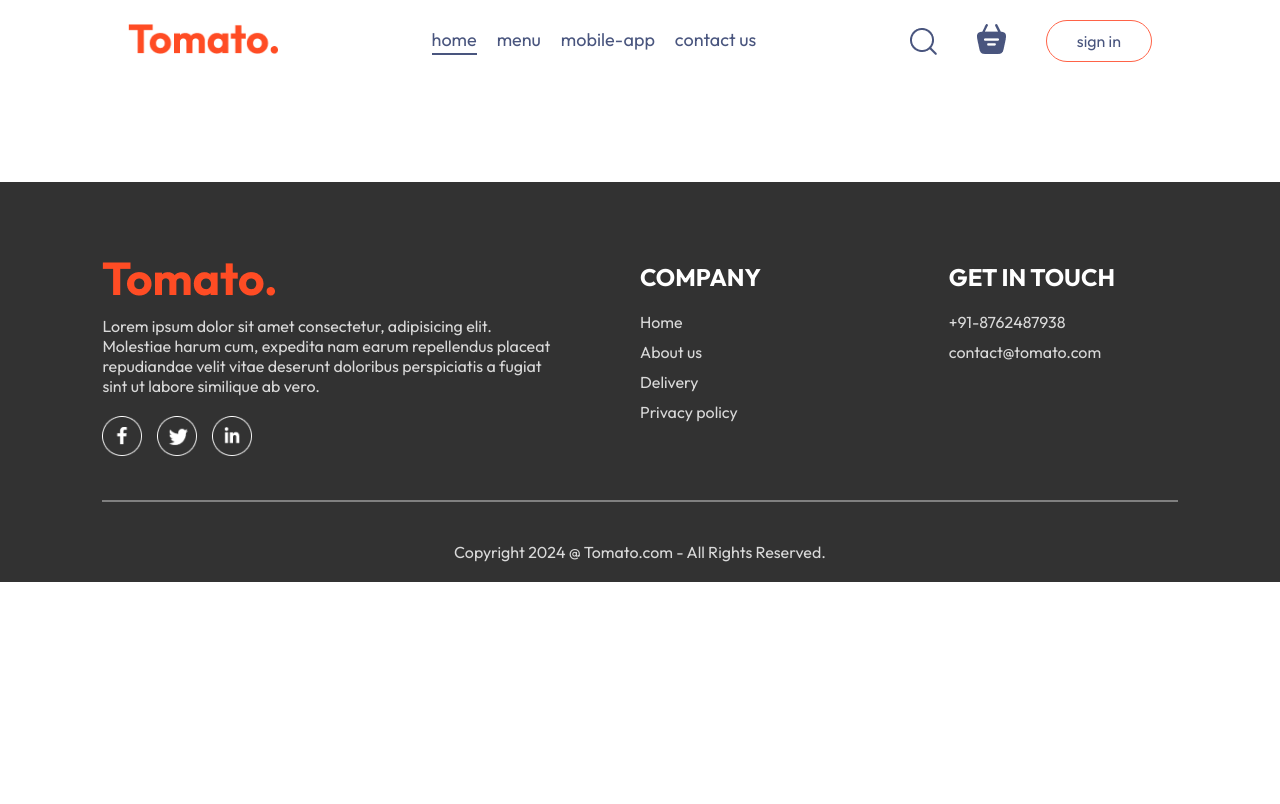
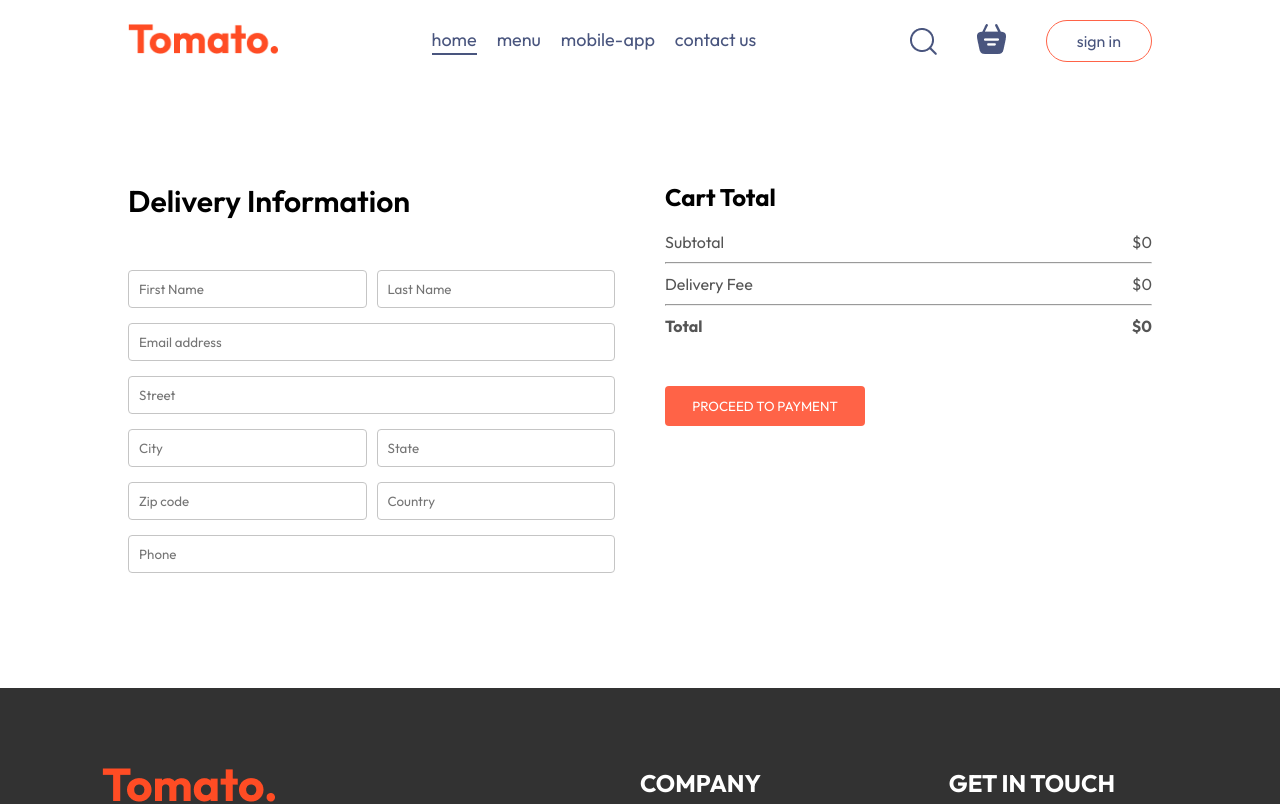
Before and after one commit to BhogeswarT/Food-Del-Website, a React (Vite) app in the folder frontend/: page /order in a window 1280 px wide. Shown: the top 804 px of the page. Built offline with nearby package versions, Linux system fonts and the light colour scheme.

Commit message:
Created Place Order page

```diff
--- a/frontend/src/pages/Cart/Cart.jsx
+++ b/frontend/src/pages/Cart/Cart.jsx
@@ -1,10 +1,13 @@
 import React, { useContext } from 'react'
 import './Cart.css'
 import { StoreContext } from '../../context/StoreContext'
+import { useNavigate } from 'react-router-dom';
 
 const Cart = () => {
 
   const { cartItems, food_list, removeFromCart ,getTotalCartAmount} = useContext(StoreContext);
+
+  const navigate = useNavigate();
 
   return (
     <div className='cart'>
@@ -58,7 +61,7 @@ const Cart = () => {
               <b>${getTotalCartAmount()===0?0:getTotalCartAmount()+2}</b>
             </div>
           </div>
-          <button>PROCEED TO CHECKOUT</button>
+          <button onClick={()=>navigate('/order')}>PROCEED TO CHECKOUT</button>
         </div>
         <div className="cart-promocode">
           <div>
--- a/frontend/src/pages/PlaceOrder/PlaceOrder.css
+++ b/frontend/src/pages/PlaceOrder/PlaceOrder.css
@@ -0,0 +1,41 @@
+.place-order{
+    display: flex;
+    align-items: start;
+    justify-content: space-between;
+    gap: 50px;
+    margin-top: 100px;
+}
+
+.place-order-left{
+    width: 100%;
+    max-width: max(30%,500px);
+}
+
+.place-order-left .title{
+    font-size: 30px;
+    font-weight: 600;
+    margin-bottom: 50px;
+}
+
+.place-order-left input{
+    margin-bottom: 15px;
+    width: 100%;
+    padding: 10px;
+    border: 1px solid #c5c5c5;
+    border-radius: 4px;
+    outline-color: tomato;
+}
+
+.place-order-left .multi-fields{
+    display: flex;
+    gap: 10px;
+}
+
+.place-order-right{
+    width: 100%;
+    max-width: max(40%,500px);
+}
+
+.place-order .cart-total button{
+    margin-top: 30px;
+}
--- a/frontend/src/pages/PlaceOrder/PlaceOrder.jsx
+++ b/frontend/src/pages/PlaceOrder/PlaceOrder.jsx
@@ -1,11 +1,54 @@
-import React from 'react'
+import React, { useContext } from 'react'
 import './PlaceOrder.css'
+import { StoreContext } from '../../context/StoreContext'
 
 const PlaceOrder = () => {
+
+ const {getTotalCartAmount} =useContext(StoreContext)
+
   return (
-    <div>
-
-    </div>
+    <form className='place-order'>
+      <div className="place-order-left">
+        <p className="title">Delivery Information</p>
+        <div className="multi-fields">
+          <input type="text" placeholder='First Name' />
+          <input type="text" placeholder='Last Name' />
+        </div>
+        <input type="email" placeholder='Email address' />
+        <input type="text" placeholder='Street' />
+        <div className="multi-fields">
+          <input type="text" placeholder='City' />
+          <input type="text" placeholder='State' />
+        </div>
+        <div className="multi-fields">
+          <input type="text" placeholder='Zip code' />
+          <input type="text" placeholder='Country' />
+        </div>
+        <input type="text" placeholder='Phone' />
+      </div>
+      <div className="place-order-right">
+        <div className="cart-total">
+          <h2>Cart Total</h2>
+          <div>
+            <div className="cart-total-details">
+              <p>Subtotal</p>
+              <p>${getTotalCartAmount()}</p>
+            </div>
+            <hr />
+            <div className="cart-total-details">
+              <p>Delivery Fee</p>
+              <p>${getTotalCartAmount() === 0 ? 0 : 2}</p>
+            </div>
+            <hr />
+            <div className="cart-total-details">
+              <b>Total</b>
+              <b>${getTotalCartAmount() === 0 ? 0 : getTotalCartAmount() + 2}</b>
+            </div>
+          </div>
+          <button>PROCEED TO PAYMENT</button>
+        </div>
+      </div>
+    </form>
   )
 }
 
```
